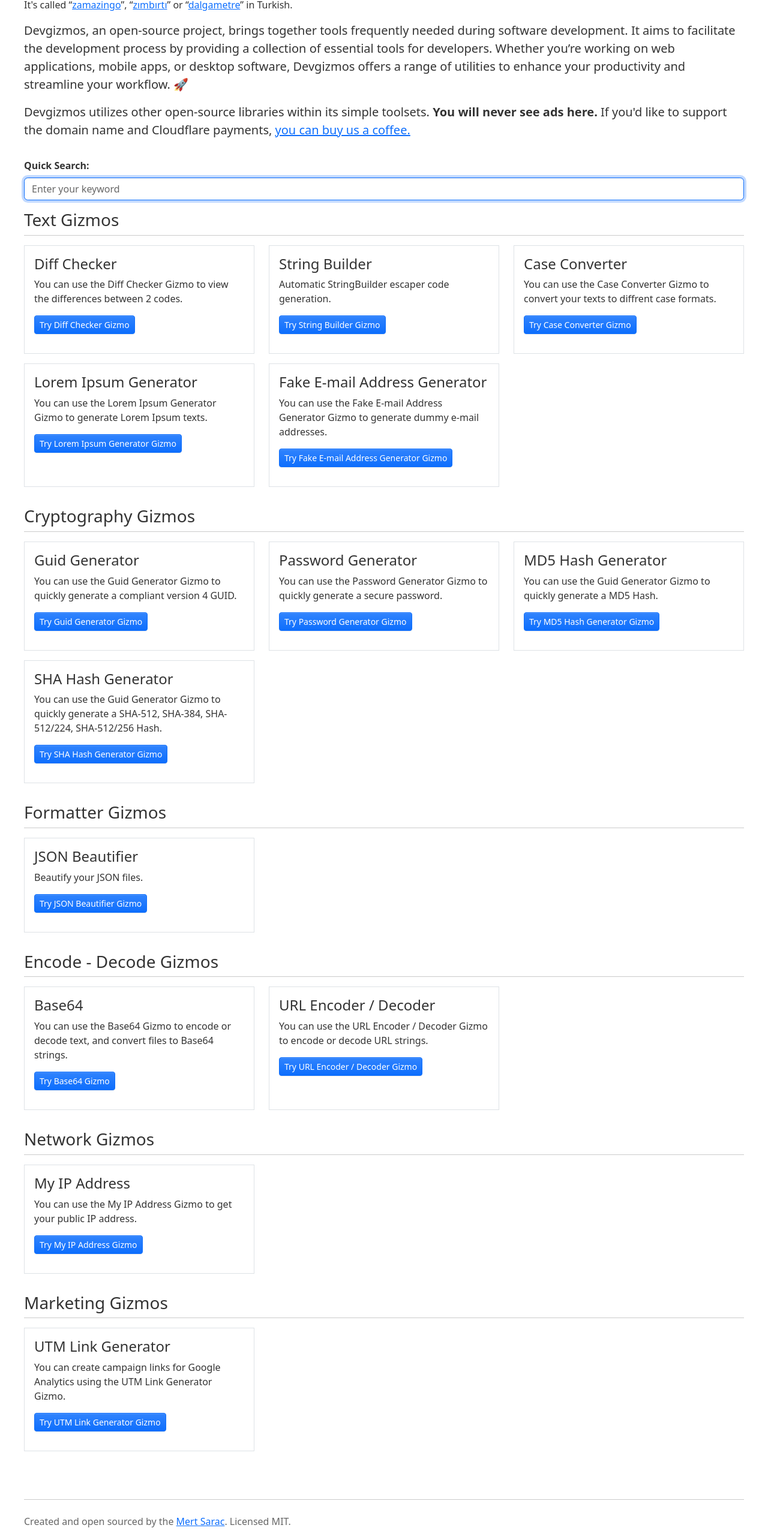
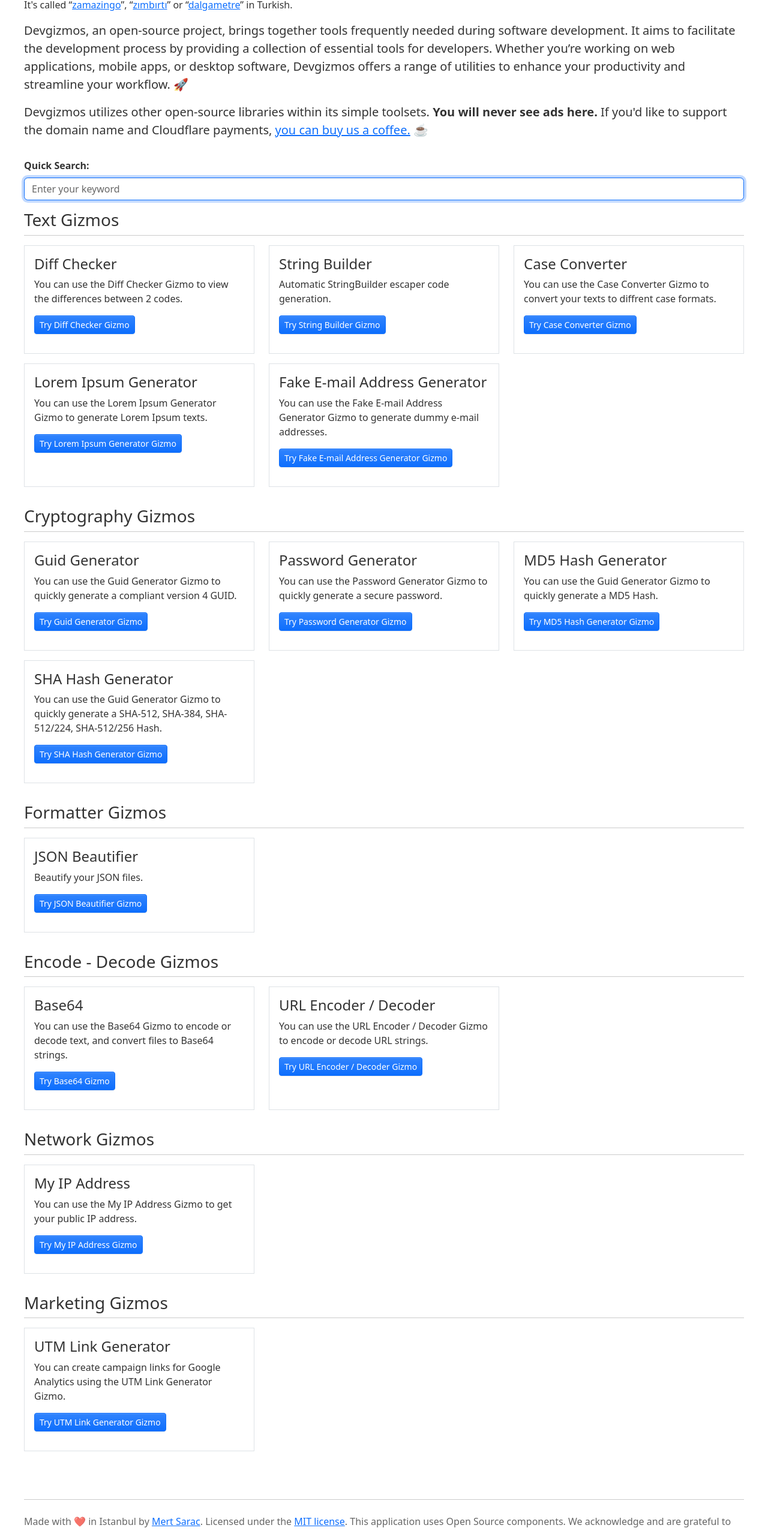
Before and after one commit to saracmert/devgizmos, a Vue app: page / in a window 1280 px wide. Shown: the part 229-2782 px from the top of the page at 60% size. Built offline with nearby package versions, Linux system fonts and the light colour scheme.

Commit message:
Credits link added.

```diff
--- a/src/components/AppFooter.vue
+++ b/src/components/AppFooter.vue
@@ -1,4 +1,6 @@
 <template>
   <hr class="mt-5 mb-4">
-  <p class="text-muted">Created and open sourced by the <a href="https://www.mertsarac.com/" target="_blank" title="Mert Sarac">Mert Sarac</a>. Licensed MIT.</p>
+  <p class="text-muted">Made with ❤️ in Istanbul by <a href="https://www.mertsarac.com/" target="_blank" title="Mert Sarac">Mert Sarac</a>. Licensed under the <a href="https://github.com/saracmert/devgizmos/blob/main/LICENSE" target="_blank">MIT license</a>.
+    This application uses Open Source components. We acknowledge and are grateful to <a href="https://github.com/saracmert/devgizmos/blob/main/CREDITS.md" target="_blank">these developers</a> for their contributions to open source.</p>
+  <p class="text-muted"></p>
 </template>
--- a/src/components/AppGizmos.vue
+++ b/src/components/AppGizmos.vue
@@ -131,7 +131,7 @@
       developers. Whether you’re working on web applications, mobile apps, or desktop software, Devgizmos offers a
       range of utilities to enhance your productivity and streamline your workflow. 🚀</p>
     <p class="fs-5">Devgizmos utilizes other open-source libraries within its simple toolsets.
-      <strong>You will never see ads here.</strong> If you'd like to support the domain name and Cloudflare payments, <a href="https://www.buymeacoffee.com/mertsarac" target="_blank">you can buy us a coffee.</a></p>
+      <strong>You will never see ads here.</strong> If you'd like to support the domain name and Cloudflare payments, <a href="https://www.buymeacoffee.com/mertsarac" target="_blank">you can buy us a coffee.</a> ☕</p>
   </div>
 
   <div class="row">
```
